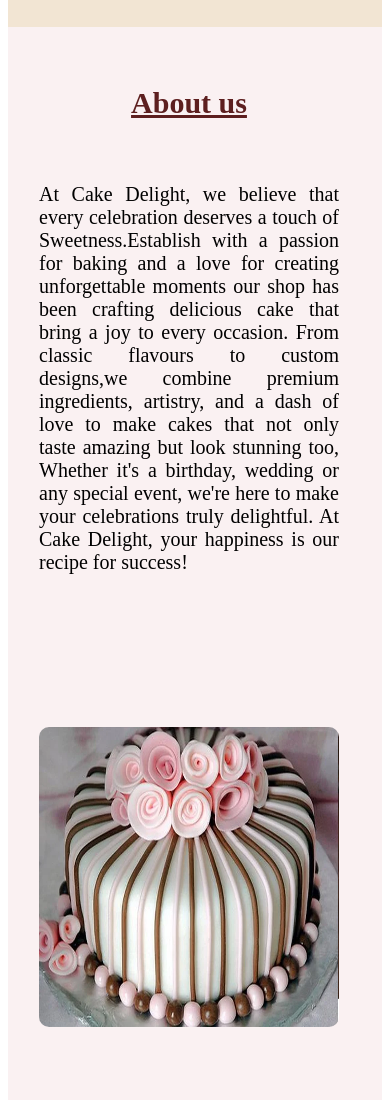
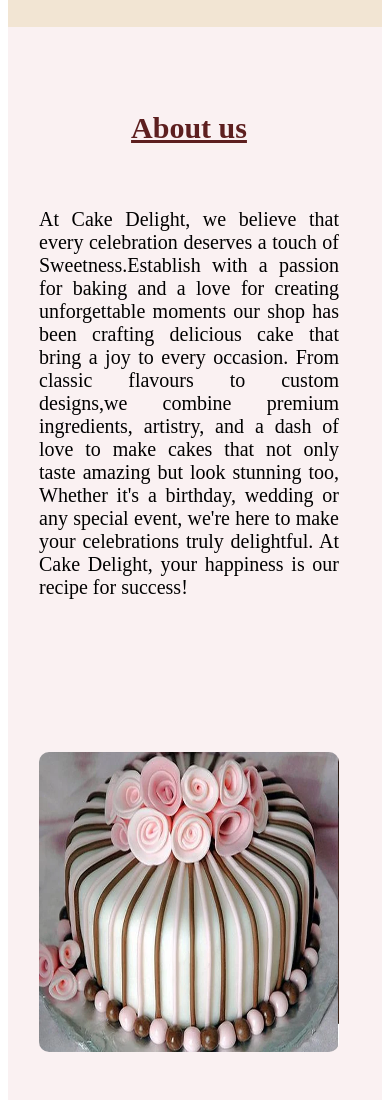
Before and after one commit to mantashasheikh/bakery-website, a plain HTML site: page index.html in a window 390 px wide. Shown: the part 1680-2780 px from the top of the page. Drawn offline with Linux system fonts and the light colour scheme.

Commit message:
give some changes

```diff
--- a/cake.css
+++ b/cake.css
@@ -114,14 +114,13 @@ nav ul li a:hover{
 
     width:500px;
     height:500px;
-    margin-top: 200px;
-    padding-top: 200px;
+
 }
 .about1 img{
     width: 500px;
     height: 500px;
     border-radius: 10px;
-    margin-top: 200px;
+
 
 
 }
@@ -431,14 +430,15 @@ b{
         display: flex;
         align-items: center;
         flex-direction: column;
-        /* margin-top: 50px; */
+        margin-top: 50px;
     }
     .about1{
         width:300px;
         height:300px;
         position: absolute;
         left: 10%;
-        margin-top: 50px;
+        margin-top: 100px;
+        padding-top:100px ;
     }
     .about1 img{
         width:300px;
@@ -446,7 +446,7 @@ b{
         position: absolute;
         align-items: center;
         right: 0%;
-        margin-top: 400px;
+        margin-top: 450px;
        }
     .about2{
         width:300px;
```
